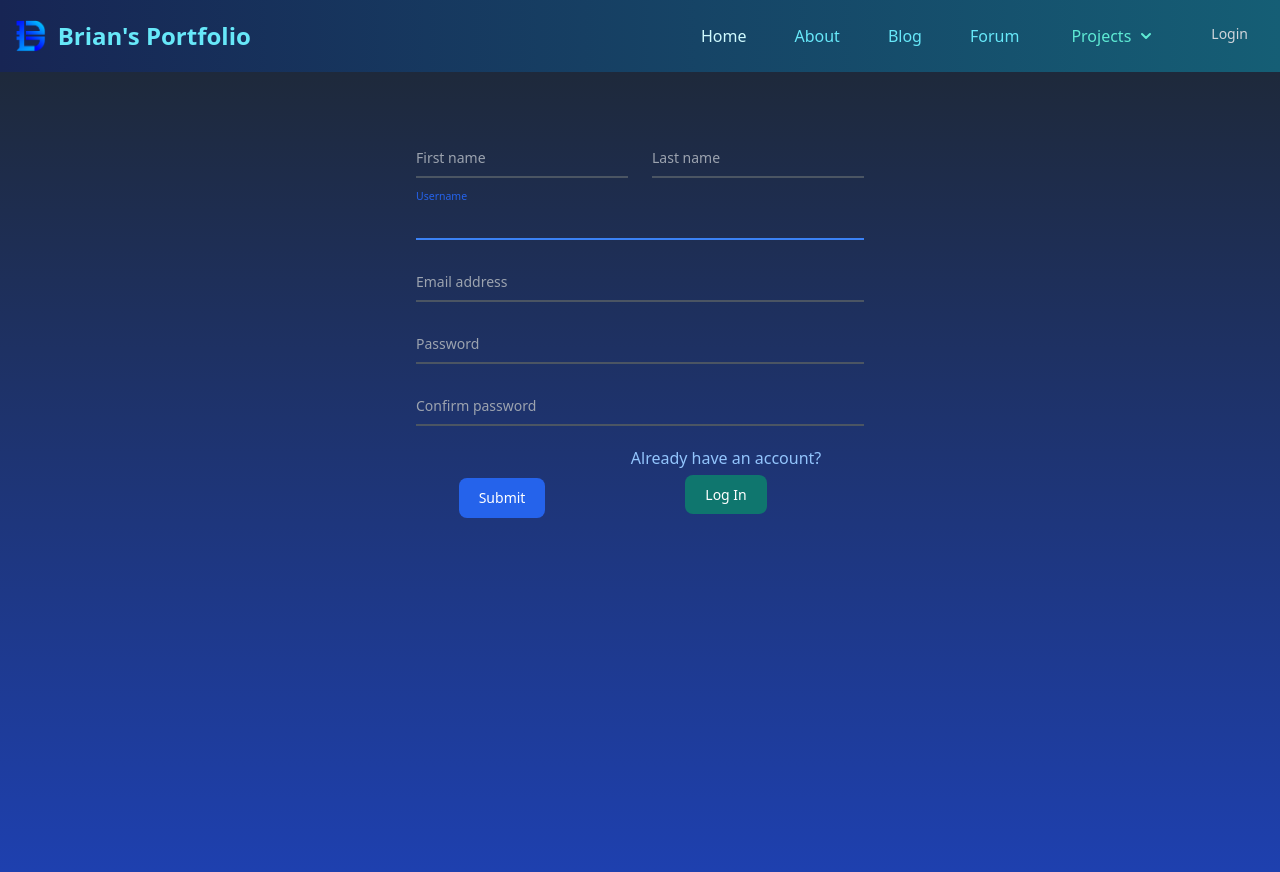
After one commit to MacGuini/portfolio, a Django app: page /accounts/register-account/ in a window 1280 px wide. The commit adds this page. Run offline with Django 4.2, Linux system fonts and the light colour scheme; some libraries are stand-ins or nearby versions.

Commit message:
User creation form

```diff
--- a/accounts/forms.py
+++ b/accounts/forms.py
@@ -10,6 +10,10 @@ class LoginForm(forms.Form):
 
 
 class CustomUserCreationForm(UserCreationForm): # Inherets all aspects of the imported UserCreationForm
+	first_name = forms.CharField(required=True)
+	last_name = forms.CharField(required=True)
+	email = forms.EmailField(required=True)
+	captcha = ReCaptchaField(widget=ReCaptchaV3())
 
 	class Meta:
 		model = User
@@ -25,8 +29,14 @@ class CustomUserCreationForm(UserCreationForm): # Inherets all aspects of the im
 
 	def __init__(self, *args, **kwargs):
 		super(CustomUserCreationForm, self).__init__(*args, **kwargs)
+		self.fields['first_name'].widget.attrs.update({'name': 'floating_first_name', 'id': 'floating_first_name', 'type': 'text'})
+		self.fields['last_name'].widget.attrs.update({'name': 'floating_last_name', 'id': 'floating_last_name', 'type': 'text'})
+		self.fields['email'].widget.attrs.update({'name': 'floating_email', 'id': 'floating_email', 'type': 'text'})
+		self.fields['username'].widget.attrs.update({'name': 'floating_username', 'id': 'floating_username', 'type': 'text'})
+		self.fields['password1'].widget.attrs.update({'name': 'floating_password', 'id': 'floating_password', 'type': 'password'})
+		self.fields['password2'].widget.attrs.update({'name': 'repeat_password', 'id': 'floating_repeat_password', 'type': 'password'})
 		for name, field in self.fields.items():
-			field.widget.attrs.update({'class': 'input'})
+			field.widget.attrs.update({'class': 'input block py-2.5 px-0 w-full text-sm bg-transparent border-0 border-b-2 appearance-none text-white border-gray-600 focus:border-blue-500 focus:outline-none focus:ring-0 peer', 'placeholder': ' '})
 
 
 class ProfileForm(forms.ModelForm):
--- /dev/null
+++ b/accounts/templates/accounts/register_account.html
@@ -0,0 +1,51 @@
+{% extends "main.html" %}
+{% load static %}
+
+{% block content %}
+
+<div class="bg-gradient-to-t from-blue-800 to-slate-800 h-screen px-5">
+    <form method="POST" class="max-w-md mx-auto pt-16">
+        {% csrf_token %}
+        <div class="grid md:grid-cols-2 md:gap-6">
+            <div class="relative z-0 w-full mb-5 group">
+                {{form.first_name}}
+                <label for="floating_first_name" class="peer-focus:font-medium absolute text-sm text-gray-400 duration-300 transform -translate-y-6 scale-75 top-3 -z-10 origin-[0] peer-focus:start-0 rtl:peer-focus:translate-x-1/4 peer-focus:text-blue-600 peer-focus:text-blue-500 peer-placeholder-shown:scale-100 peer-placeholder-shown:translate-y-0 peer-focus:scale-75 peer-focus:-translate-y-6">First name</label>
+            </div>
+            <div class="relative z-0 w-full mb-5 group">
+                {{form.last_name}}
+                <label for="floating_last_name" class="peer-focus:font-medium absolute text-sm text-gray-400 duration-300 transform -translate-y-6 scale-75 top-3 -z-10 origin-[0] peer-focus:start-0 rtl:peer-focus:translate-x-1/4 peer-focus:text-blue-600 peer-focus:text-blue-500 peer-placeholder-shown:scale-100 peer-placeholder-shown:translate-y-0 peer-focus:scale-75 peer-focus:-translate-y-6">Last name</label>
+            </div>
+        </div>
+        <div class="relative z-0 w-full mb-5 group">
+            {{form.username}}
+            <label for="floating_username" class="peer-focus:font-medium absolute text-sm text-gray-400 duration-300 transform -translate-y-6 scale-75 top-3 -z-10 origin-[0] peer-focus:start-0 rtl:peer-focus:translate-x-1/4 rtl:peer-focus:left-auto peer-focus:text-blue-600 peer-focus:text-blue-500 peer-placeholder-shown:scale-100 peer-placeholder-shown:translate-y-0 peer-focus:scale-75 peer-focus:-translate-y-6">Username</label>
+        </div>
+        <div class="relative z-0 w-full mb-5 group">
+            {{form.email}}
+            <label for="floating_email" class="peer-focus:font-medium absolute text-sm text-gray-400 duration-300 transform -translate-y-6 scale-75 top-3 -z-10 origin-[0] peer-focus:start-0 rtl:peer-focus:translate-x-1/4 rtl:peer-focus:left-auto peer-focus:text-blue-600 peer-focus:text-blue-500 peer-placeholder-shown:scale-100 peer-placeholder-shown:translate-y-0 peer-focus:scale-75 peer-focus:-translate-y-6">Email address</label>
+        </div>
+        <div class="relative z-0 w-full mb-5 group">
+            {{form.password1}}
+            <label for="floating_password" class="peer-focus:font-medium absolute text-sm text-gray-400 duration-300 transform -translate-y-6 scale-75 top-3 -z-10 origin-[0] peer-focus:start-0 rtl:peer-focus:translate-x-1/4 peer-focus:text-blue-600 peer-focus:text-blue-500 peer-placeholder-shown:scale-100 peer-placeholder-shown:translate-y-0 peer-focus:scale-75 peer-focus:-translate-y-6">Password</label>
+        </div>
+        <div class="relative z-0 w-full mb-5 group">
+            {{form.password2}}
+            <label for="floating_repeat_password" class="peer-focus:font-medium absolute text-sm text-gray-400 duration-300 transform -translate-y-6 scale-75 top-3 -z-10 origin-[0] peer-focus:start-0 rtl:peer-focus:translate-x-1/4 peer-focus:text-blue-600 peer-focus:text-blue-500 peer-placeholder-shown:scale-100 peer-placeholder-shown:translate-y-0 peer-focus:scale-75 peer-focus:-translate-y-6">Confirm password</label>
+        </div>
+        <div class="container flex justify-around">
+            <div>
+                <input class="text-white focus:ring-4 focus:outline-none font-medium rounded-lg text-sm w-full sm:w-auto px-5 py-2.5 mt-8 text-center bg-blue-600 hover:bg-blue-700 focus:ring-blue-800" type="submit" value="Submit">
+            </div>
+            <div class="text-center">
+                <p class="mb-3 text-blue-300">Already have an account?</p>
+                <a class="text-white focus:ring-4 focus:outline-none font-medium rounded-lg text-sm w-full sm:w-auto px-5 py-2.5 text-center bg-teal-700 hover:bg-teal-600 focus:ring-teal-800" href="{% url "login" %}">Log In</a>
+            </div>
+
+        </div>
+
+
+        {{form.captcha}}
+    </form>
+</div>
+
+{% endblock content %}
--- a/accounts/urls.py
+++ b/accounts/urls.py
@@ -5,5 +5,5 @@ urlpatterns = [
     path('', views.index, name='index'),
 	path('login/', views.loginUser, name='login'),
 	path('logout/', views.logoutUser, name='logout'),
-
+    path('accounts/register-account/', views.registerUser, name='register-account'),
 ]
--- a/accounts/views.py
+++ b/accounts/views.py
@@ -4,7 +4,7 @@ from django.contrib.auth.decorators import login_required
 from django.contrib.auth.models import User
 from django.contrib import messages
 from .models import Profile
-from .forms import LoginForm
+from .forms import CustomUserCreationForm
 import os
 
 # Create your views here.
@@ -44,47 +44,27 @@ def loginUser(request):
 
     return render(request, 'accounts/login.html')
 
-# def loginUser(request):
-
-#     if request.user.is_authenticated:
-#         return redirect('index')
-
-#     if request.method == 'POST':
-#         form = LoginForm(request.POST)
-#         if form.is_valid():
-#             # Username forced lower case to prevent repeat users
-#             username = request.POST['username'].lower()
-#             password = request.POST['password']
-
-#             # Check if the user exists
-#             try:
-#                 user = User.objects.get(username=username)
-#             except User.DoesNotExist:
-#                 messages.error(request, 'User does not exist.')
-#                 return render(request, 'accounts/login.html', {'form':form})
-
-#             # Authenticate the user
-#             user = authenticate(request, username=username, password=password)
-
-#             # Checks if user exists
-#             if user is not None:
-
-#                 # creates a session for the users in the database
-#                 login(request, user)
-
-#                 # returns the user if there is a next route. Otherwise, the user is redirected to the accounts page.
-#                 return redirect(request.GET['next'] if 'next' in request.GET else 'index')
-
-#             else:
-#                 messages.error(request, 'Invalid password')
-
-
-#     else:
-#         form = LoginForm()
-
-#     return render(request, 'accounts/login.html', {'form':form})
 
 
 def logoutUser(request):
 	logout(request)
 	return redirect('index')
+
+def registerUser(request):
+
+    form = CustomUserCreationForm()
+
+    if request.method == 'POST':
+        form = CustomUserCreationForm(request.POST)
+        if form.is_valid():
+            user = form.save(commit=False) # Instead of committing data to database, it suspends it temporarily
+            user.username = user.username.lower() # Ensures all usernames are lower case to prevent duplicates with different cases.
+            user.save() # Finally saves
+
+            login(request, user) # Logs user in
+            return redirect('index')
+        else:
+            messages.success(request, "An error has occured during registration")
+
+    context = {'form':form}
+    return render (request, 'accounts/register_account.html', context)
--- a/templates/navbar.html
+++ b/templates/navbar.html
@@ -15,7 +15,7 @@
       <div class="hidden w-full md:block md:w-auto" id="navbar-default">
         <ul class="font-medium flex flex-col p-4 md:p-0 mt-4 border border-blue-100 rounded-lg md:flex-row md:space-x-8 rtl:space-x-reverse md:mt-0 md:border-0 dark:border-blue-700">
           <li>
-            <a href="#" class="block py-2 px-3 text-cyan-100 bg-blue-700 rounded md:bg-transparent md:p-2 text-center" aria-current="page">Home</a>
+            <a href="{% url "index" %}" class="block py-2 px-3 text-cyan-100 bg-blue-700 rounded md:bg-transparent md:p-2 text-center" aria-current="page">Home</a>
           </li>
           <li>
             <a href="#" class="block py-2 px-3 text-cyan-300 rounded hover:bg-blue-300 hover:text-blue-800 md:p-2 text-center">About</a>
```
Also changed, not shown: accounts/signals.py (+12 -52 lines), accounts/templates/accounts/login.html (+4 -12 lines).
